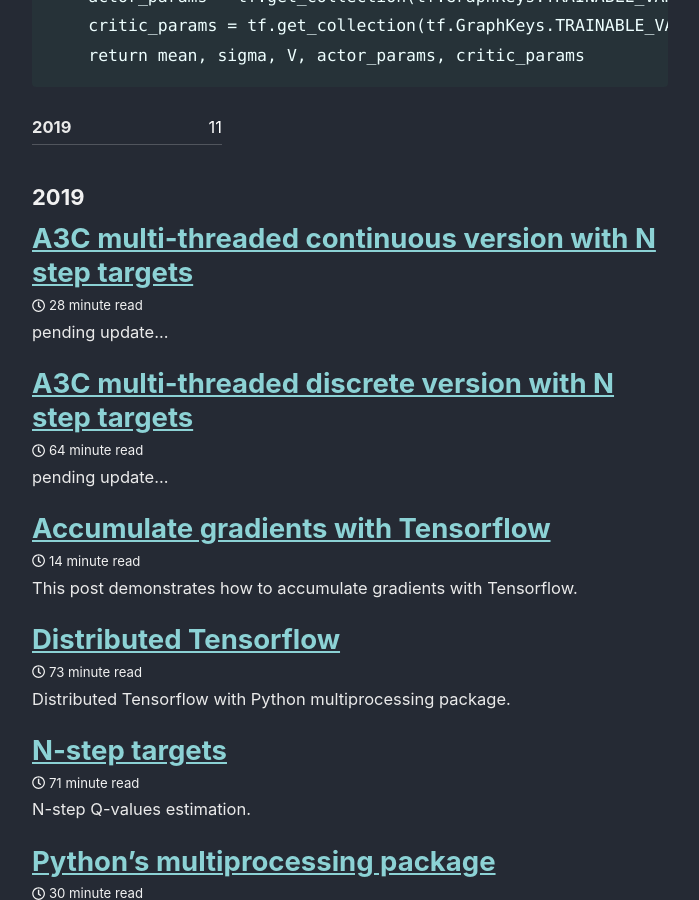
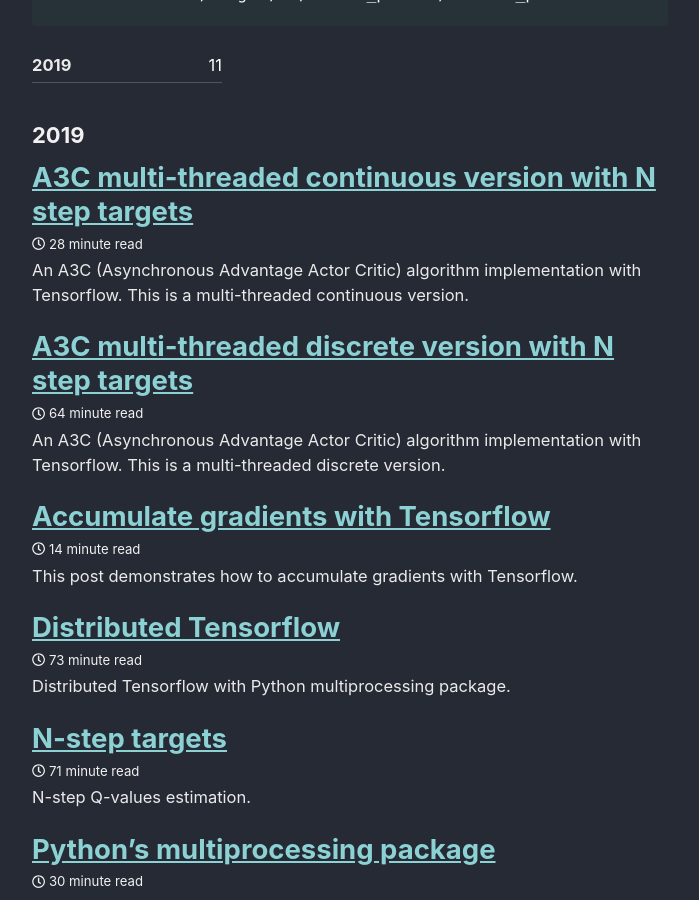
Before and after one commit to ChuaCheowHuan/ChuaCheowHuan.github.io, a Jekyll site: the page built from _posts/2019-06-14-A3C_cont_thread_nStep.md, in a window 1280 px wide and 900 px high, scrolled down 2226 px. Shown: the whole window, without its empty margins (290-989 px from the left). Built offline with Jekyll 4.4.1, drawn with Linux system fonts in a browser that asks for light colours; cached includes are drawn as plain includes; comment, search, counter and statistics services are not loaded.

Commit message:
new post A3C thread

```diff
--- a/_posts/2019-06-13-A3C_disc_thread_nStep.md
+++ b/_posts/2019-06-13-A3C_disc_thread_nStep.md
@@ -3,7 +3,6 @@
 author: Huan
 title: A3C multi-threaded discrete version with N step targets
 ---
-pending update...
 
 An A3C (Asynchronous Advantage Actor Critic) algorithm implementation with
 Tensorflow. This is a multi-threaded discrete version.
--- a/_posts/2019-06-14-A3C_cont_thread_nStep.md
+++ b/_posts/2019-06-14-A3C_cont_thread_nStep.md
@@ -4,7 +4,6 @@
 title: A3C multi-threaded continuous version with N step targets
 
 ---
-pending update...
 
 An A3C (Asynchronous Advantage Actor Critic) algorithm implementation with
 Tensorflow. This is a multi-threaded continuous version.
```
